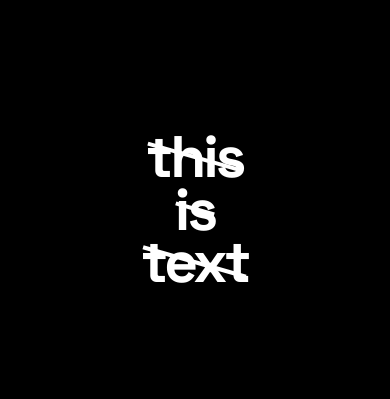
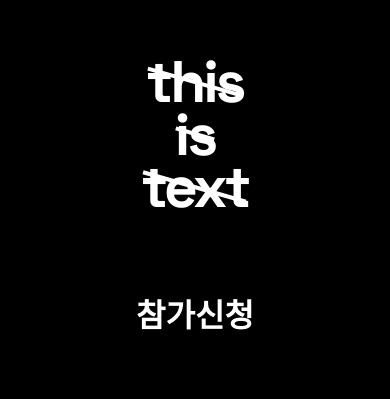
Before and after one commit to thisistext/thisistext, a plain HTML site: page index.html in a window 390 px wide. Shown: the part 212-611 px from the top of the page. Drawn offline with Linux system fonts and the light colour scheme; a web font is replaced by a local one.

Commit message:
참가신청 버튼 추가 (가운데 정렬, 크기 2배)

```diff
--- /dev/null
+++ b/button.css
@@ -0,0 +1,45 @@
+@import url('https://cdn.jsdelivr.net/gh/orioncactus/pretendard/dist/web/static/pretendard.css');
+
+.participation-button {
+    background-color: #000;
+    color: #fff;
+    font-family: 'Pretendard', -apple-system, BlinkMacSystemFont, 'Segoe UI', sans-serif;
+    font-size: 36px;
+    font-weight: 600;
+    padding: 32px 64px;
+    text-decoration: none;
+    border-radius: 8px;
+    transition: all 0.3s ease;
+    z-index: 1000;
+    display: inline-block;
+    box-shadow: 0 4px 12px rgba(0, 0, 0, 0.3);
+    margin-top: 1.5em;
+}
+
+.participation-button:hover {
+    background-color: #333;
+    transform: translateY(-2px);
+    box-shadow: 0 6px 16px rgba(0, 0, 0, 0.4);
+}
+
+.participation-button:active {
+    transform: translateY(0);
+    box-shadow: 0 2px 8px rgba(0, 0, 0, 0.3);
+}
+
+/* 화면이 흰색일 때 버튼 스타일 조정 */
+.container.white .participation-button {
+    background-color: #000;
+    color: #fff;
+}
+
+.container.white .participation-button:hover {
+    background-color: #222;
+}
+
+@media (max-width: 768px) {
+    .participation-button {
+        font-size: 32px;
+        padding: 28px 56px;
+    }
+}
--- a/index.html
+++ b/index.html
@@ -1,5 +1,6 @@
 <!DOCTYPE html>
 <html lang="ko">
+
 <head>
     <meta charset="UTF-8">
     <meta name="viewport" content="width=device-width, initial-scale=1.0">
@@ -7,6 +8,7 @@
     <link rel="preconnect" href="https://fonts.googleapis.com">
     <link rel="preconnect" href="https://fonts.gstatic.com" crossorigin>
     <link href="https://fonts.googleapis.com/css2?family=Space+Grotesk:wght@700&display=swap" rel="stylesheet">
+    <link rel="stylesheet" href="button.css">
     <style>
         * {
             margin: 0;
@@ -87,6 +89,7 @@
         }
     </style>
 </head>
+
 <body>
     <div class="container" id="container">
         <div class="text-wrapper">
@@ -95,6 +98,7 @@
                 <span class="line"><span class="strikethrough">is</span></span>
                 <span class="line"><span class="strikethrough">text</span></span>
             </h1>
+            <a href="https://forms.gle/9S3565fVPWVfzesS9" class="participation-button" target="_blank">참가신청</a>
         </div>
     </div>
 
@@ -112,4 +116,5 @@
         });
     </script>
 </body>
+
 </html>
```
